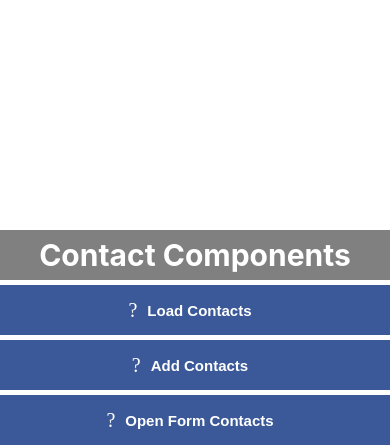
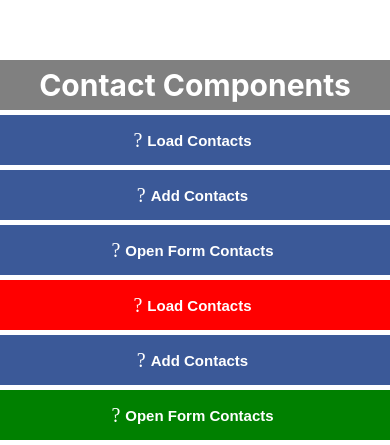
Before and after one commit to yuslianto/RNphoneResources, a React Native app: screen / in a window 390 px wide. Shown: the part 399-844 px from the top of the page. Built offline with nearby package versions, Linux system fonts and the light colour scheme.

Commit message:
make reusabable components

```diff
--- /dev/null
+++ b/src/ButtonSuper.js
@@ -0,0 +1,41 @@
+import React, { Component } from "react";
+import {
+    View,
+    Text,
+    StyleSheet,
+    Button,
+    Platform,
+    TouchableOpacity
+} from "react-native";
+
+import Icon from 'react-native-vector-icons/Ionicons';
+
+const ButtonSuper = (props) => {
+    return(
+        <TouchableOpacity
+            //onPress={this.props.onPress}
+            style={[styles.buttonStyle, props.style]}
+        >
+            <Icon name="md-contacts"
+                color="white"
+                size={20}
+            />
+            <Text style={[styles.textButtonStyle, ]}>
+                {props.children}
+            </Text>
+        </TouchableOpacity>
+    )
+};
+
+const styles = StyleSheet.create({
+    textButtonStyle: {
+        fontFamily: 'Arial',
+        fontSize: 15,
+        color: 'white',
+        fontWeight: 'bold',
+        textAlign: 'center',
+        paddingHorizontal: 5
+    },
+});
+
+export default ButtonSuper;
--- a/src/contact.js
+++ b/src/contact.js
@@ -12,6 +12,7 @@ import {
 } from "react-native";
 import Contacts from 'react-native-contacts';
 import Icon from 'react-native-vector-icons/Ionicons';
+import ButtonSuper from "./ButtonSuper";
 
 class ContactComponents extends Component {
 
@@ -168,6 +169,27 @@ class ContactComponents extends Component {
                         Open Form Contacts
                     </Text>
                 </TouchableOpacity>
+
+                <ButtonSuper
+                    onPress={this.getContacts}
+                    style={[styles.buttonStyle,{backgroundColor: 'red'}]}
+                >
+                    Load Contacts
+                </ButtonSuper>
+
+                <ButtonSuper
+                    onPress={this.addContacts}
+                    style={[styles.buttonStyle,]}
+                >
+                    Add Contacts
+                </ButtonSuper>
+
+                <ButtonSuper
+                    onPress={this.openContactsForm}
+                    style={[styles.buttonStyle,{backgroundColor: 'green', marginBottom:5}]}
+                >
+                    Open Form Contacts
+                </ButtonSuper>
             </View>
         );
     }
@@ -213,12 +235,15 @@ const styles = StyleSheet.create({
         backgroundColor:"#3b5998",
         flexDirection: 'row',
         justifyContent: 'center',
+        padding: 5
+
     },
     textButtonStyle: {
         fontFamily: 'Arial',
         fontSize: 15,
         color: 'white',
         fontWeight: 'bold',
-        paddingHorizontal: 10
+        textAlign: 'center',
+        paddingHorizontal: 5
     },
 });
```
